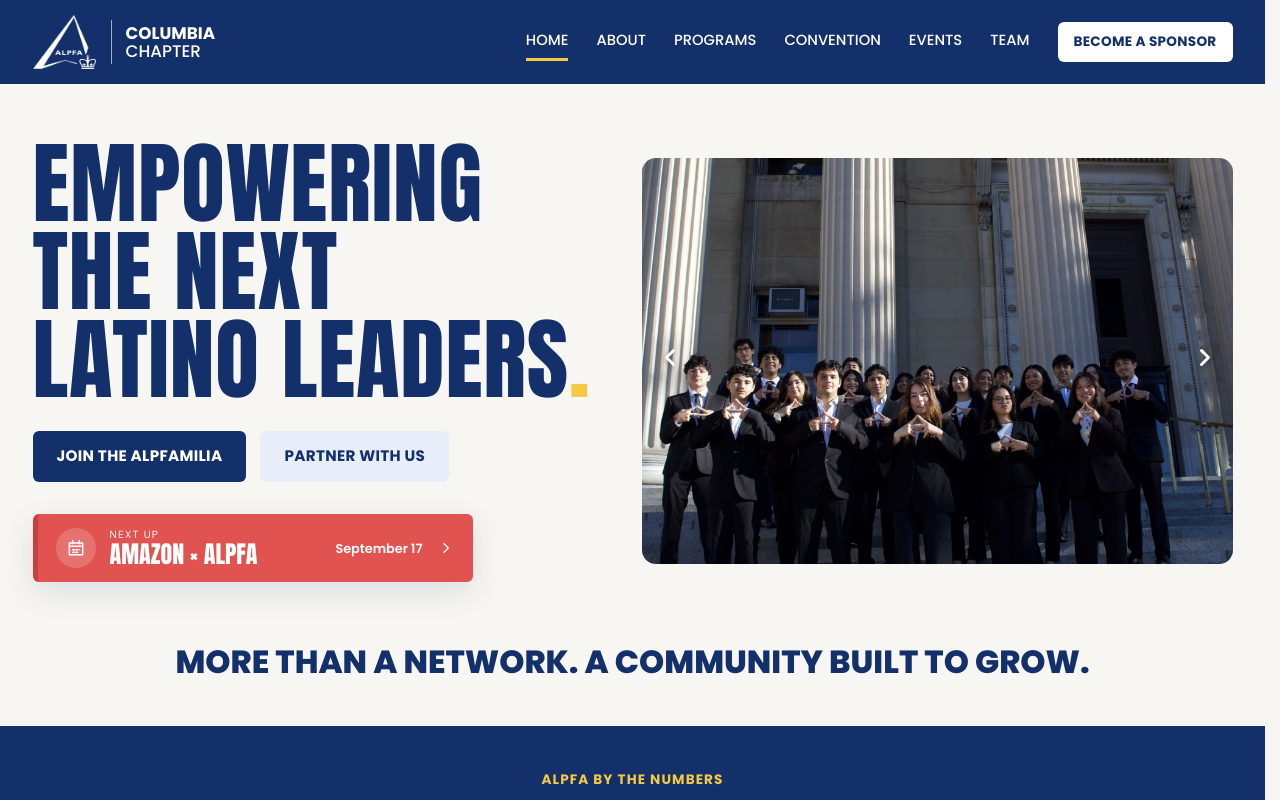
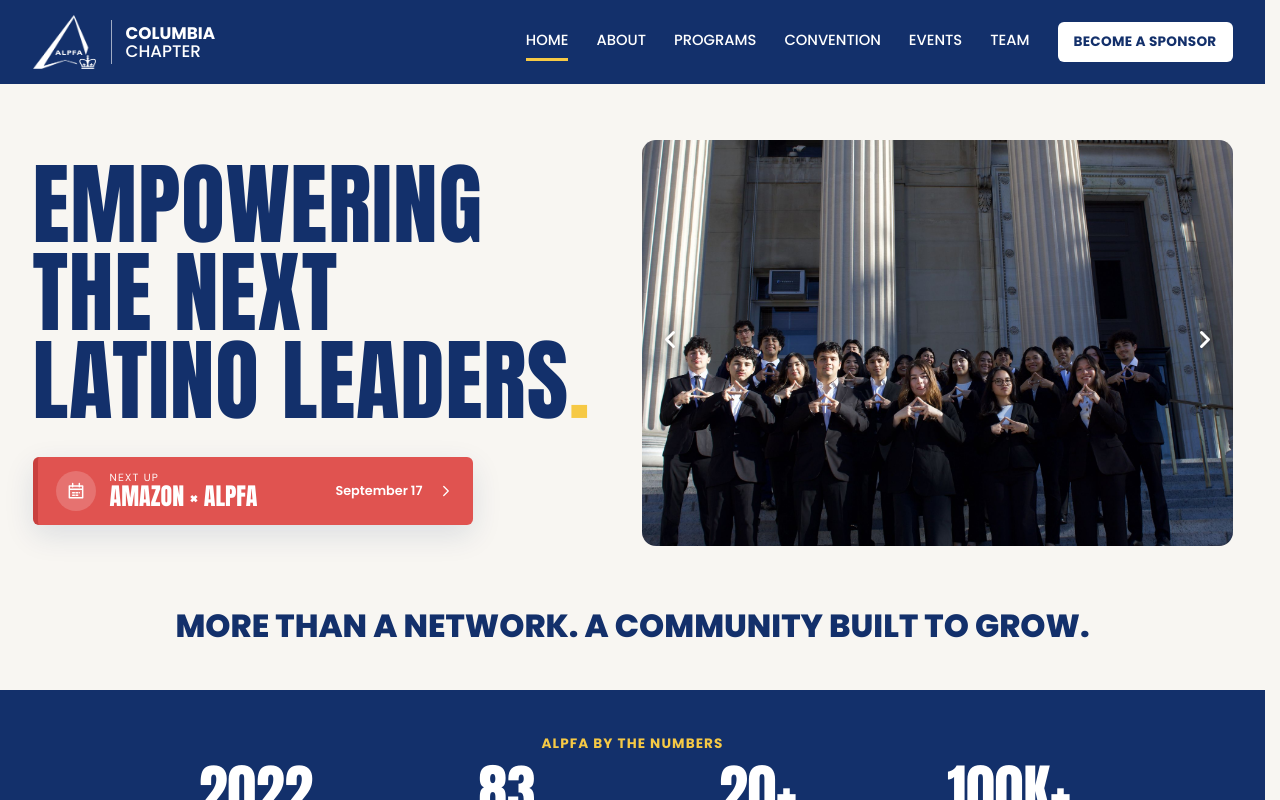
Before and after one commit to michellemai122/alpfa-columbia-website, a React (Vite) app: page / in a window 1280 px wide. Shown: the top 800 px of the page. Built offline with nearby package versions, Linux system fonts and the light colour scheme.

Commit message:
Remove Join and Partner buttons from the Home hero
Co-Authored-By: Claude Opus 5.5 <noreply@anthropic.com>

```diff
--- a/src/pages/Home.tsx
+++ b/src/pages/Home.tsx
@@ -4,7 +4,7 @@ import { Faq } from '../components/Faq'
 import { Icon } from '../components/Icon'
 import { Photo } from '../components/Photo'
 import { faq } from '../data/faq'
-import { links, memberOfTheMonth, nextEvent, stats } from '../data/site'
+import { memberOfTheMonth, nextEvent, stats } from '../data/site'
 
 const heroPhotos = [
   { src: '/images/hero-1.jpg', alt: 'ALPFA Columbia members on the Low Library steps' },
@@ -24,14 +24,6 @@ export function Home() {
             <br />
             Latino leaders<span className="dot">.</span>
           </h1>
-          <div className="hero__actions">
-            <a className="btn btn--navy" href={links.lionhub} target="_blank" rel="noreferrer">
-              Join the ALPFAmilia
-            </a>
-            <Link className="btn btn--ice" to="/sponsors">
-              Partner with us
-            </Link>
-          </div>
           <Link className="next-up" to="/events">
             <span className="next-up__icon">
               <Icon name="calendar" size={20} />
```
